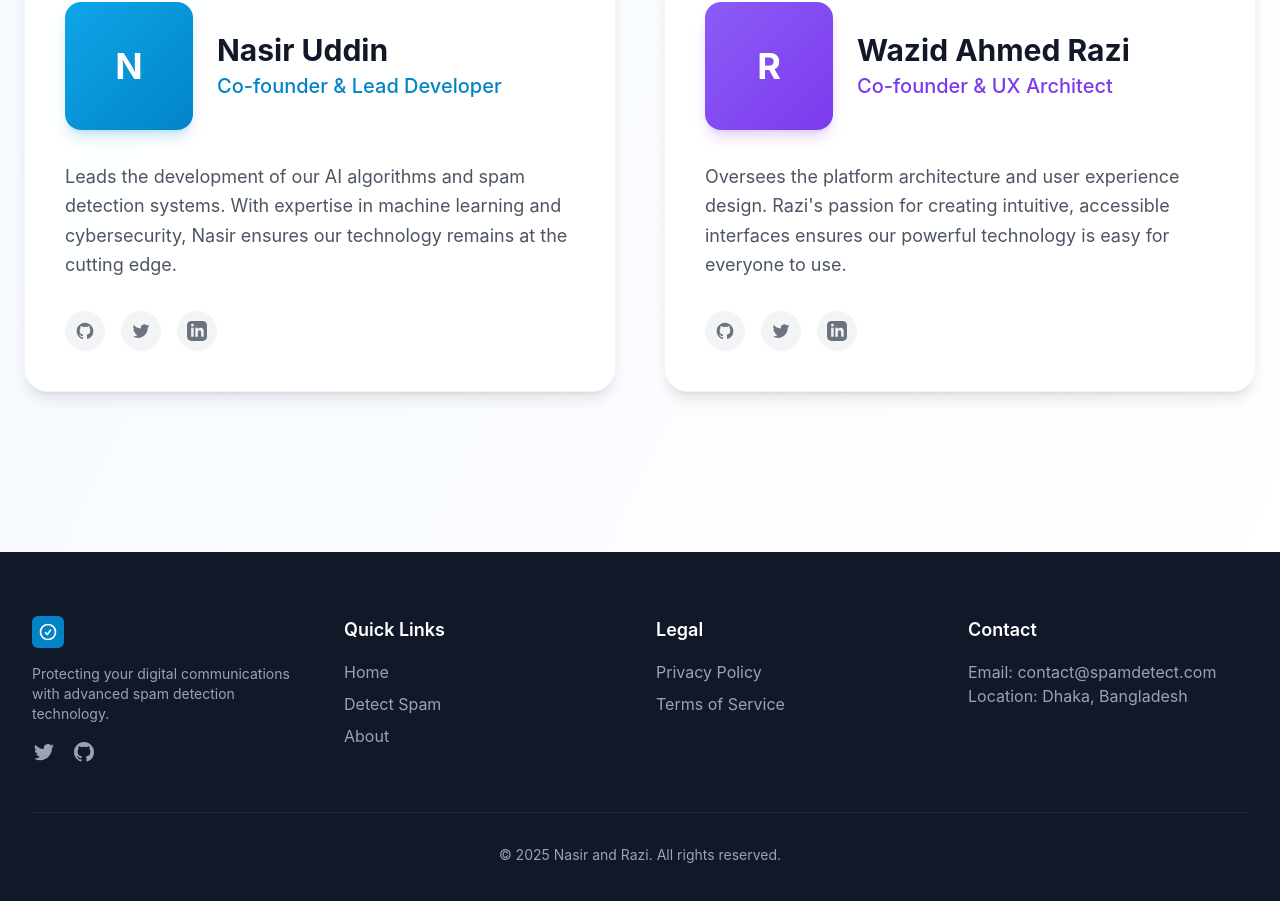
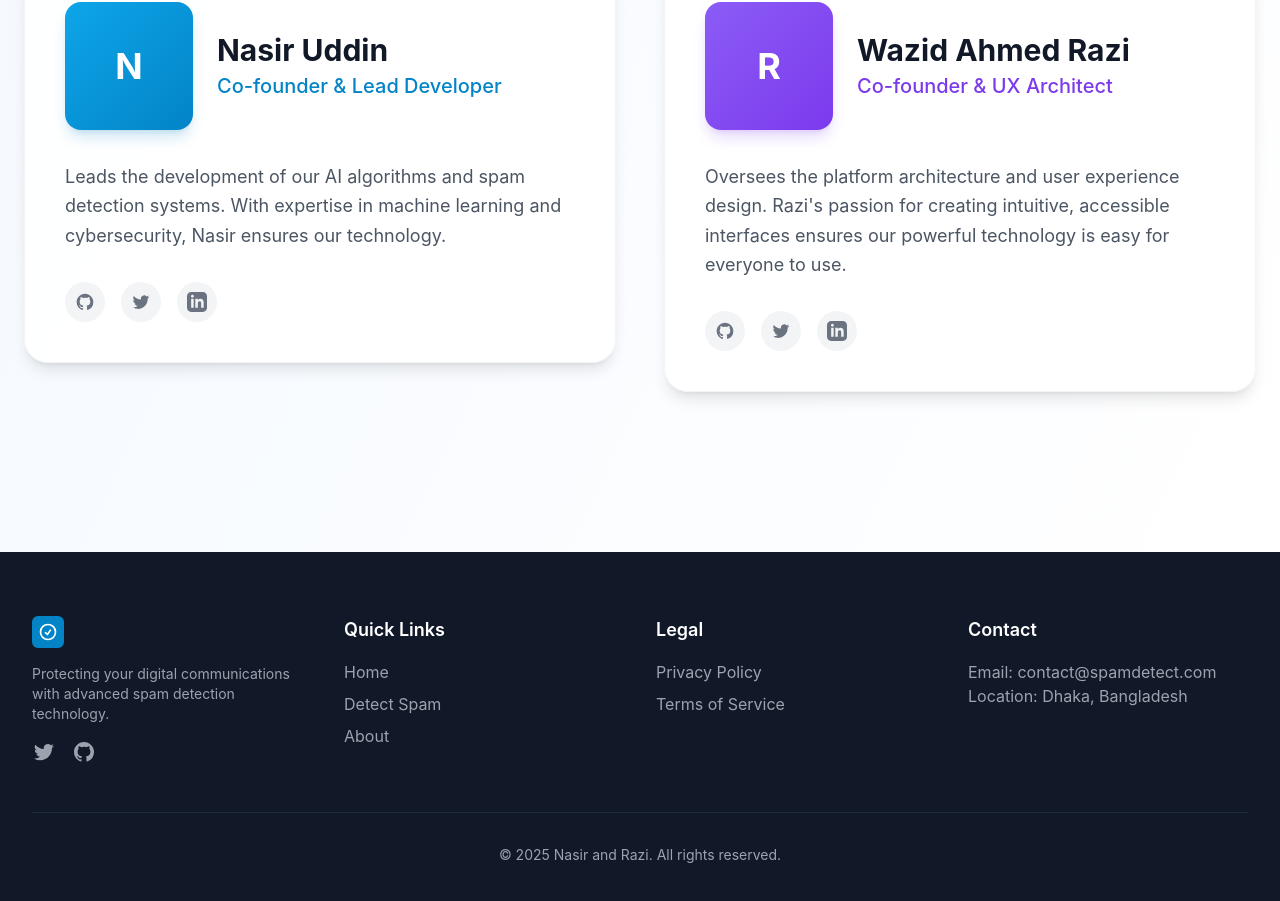
Before and after one commit to nasiruddin-an4/Multi-Format-Spam-Detection, a React (Vite) app: page /about in a window 1280 px wide. Shown: the part 2125-3026 px from the top of the page. Built offline with nearby package versions, Linux system fonts and the light colour scheme.

Commit message:
first commit

```diff
--- a/src/pages/AboutUs.jsx
+++ b/src/pages/AboutUs.jsx
@@ -170,7 +170,7 @@ const AboutUs = () => {
                     </div>
                   </div>
                   <p className="text-gray-600 text-lg leading-relaxed">
-                    Leads the development of our AI algorithms and spam detection systems. With expertise in machine learning and cybersecurity, Nasir ensures our technology remains at the cutting edge.
+                    Leads the development of our AI algorithms and spam detection systems. With expertise in machine learning and cybersecurity, Nasir ensures our technology.
                   </p>
                   <div className="mt-8 flex space-x-4">
                     <a href="#" className="w-10 h-10 rounded-full bg-gray-100 flex items-center justify-center text-gray-500 hover:text-white hover:bg-primary-600 transition-all duration-300">
```
Also changed, not shown: 1 other file (tests, documents, lock files or other folders).
